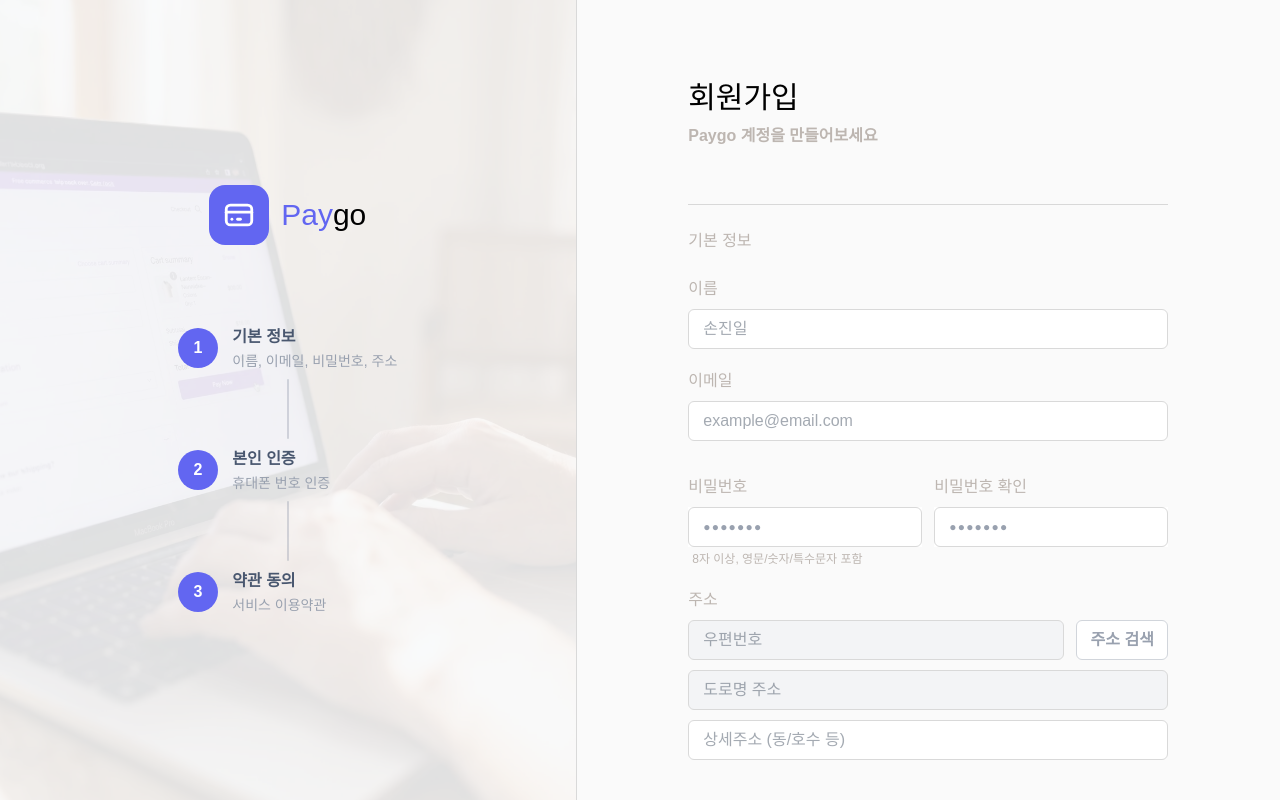
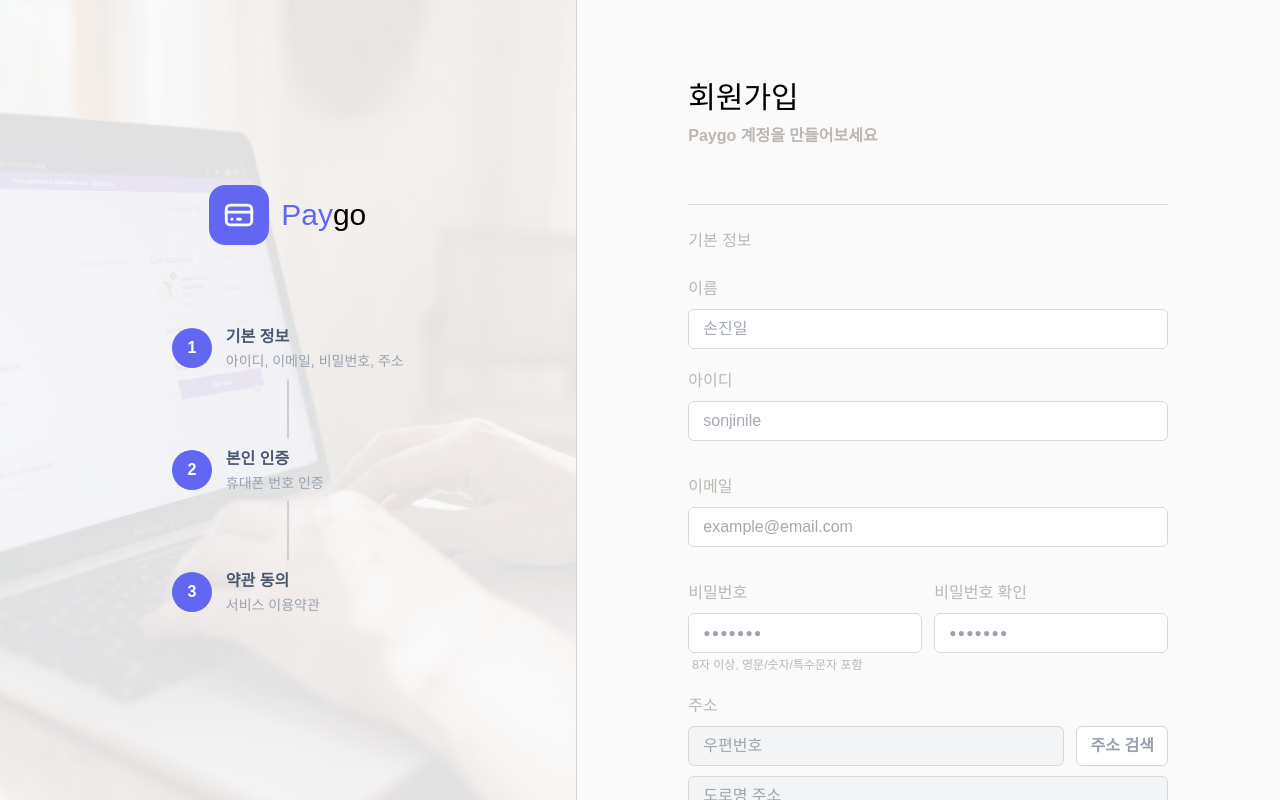
Before and after one commit to JinIleSon/paygo, a React (Vite) app in the folder paygo-frontend/: page /signup in a window 1280 px wide. Built offline with nearby package versions, Linux system fonts and the light colour scheme.

Commit message:
feat: 회원가입 아이디 추가

```diff
--- a/paygo-frontend/src/pages/auth/signupPage.tsx
+++ b/paygo-frontend/src/pages/auth/signupPage.tsx
@@ -11,6 +11,8 @@ import { searchAddress } from '../../lib/addressUtils';
 
 function SignupPage() {
     const [name, setName] = useState('');
+    const [loginId, setLoginId] = useState('');
+    const [isLoginIdChecked, setIsLoginIdChecked] = useState(false);
     const [email, setEmail] = useState('');
     const [password, setPassword] = useState('');
     const [confirmPassword, setConfirmPassword] = useState('');
@@ -31,7 +33,9 @@ function SignupPage() {
     const isAllChecked = checkedFirst && checkedSecond && checkedThird;
 
     const existedEmail = 'abc@email.com'; // TODO: DB에서 불러와야 하는 데이터. 현재 하드코딩되어 있음
+    const existedLoginId = 'sonjinile'; // TODO: DB에서 불러와야 하는 데이터. 현재 하드코딩되어 있음
 
+    const isLoginIdValid = /^[a-z][a-z0-9]{4,19}$/.test(loginId);
     const isEmailValid = /^[^\s@]+@[^\s@]+\.[^\s@]+$/.test(email);
     const isPasswordMatch = password === confirmPassword && confirmPassword !== '';
 
@@ -108,7 +112,7 @@ function SignupPage() {
                             <div className="text-[#49576f] flex flex-col">
                                 <div className="font-bold text-base text-start">기본 정보</div>
                                 <div className="font-medium text-sm text-gray-400 mt-0.5">
-                                    이름, 이메일, 비밀번호, 주소
+                                    아이디, 이메일, 비밀번호, 주소
                                 </div>
                             </div>
                         </div>
@@ -200,6 +204,33 @@ function SignupPage() {
                                         placeholder="손진일"
                                     />
                                 </div>
+                            </div>
+                        </div>
+                        <div className="mt-5 text-[#bdb6b1] font-medium">
+                            <div className="flex-[1]">
+                                <div className="mb-2">아이디</div>
+                                <div>
+                                    <TextInput
+                                        value={loginId}
+                                        onChange={(e) => setLoginId(e.target.value)}
+                                        placeholder="sonjinile"
+                                    />
+                                </div>
+                            </div>
+                            <div className="h-[10px] mt-1 ml-1 text-sm text-[12px]">
+                                {loginId &&
+                                    (!isLoginIdValid ? (
+                                        <div className="text-[#edaeaf]">
+                                            아이디 형식이 올바르지 않습니다
+                                        </div>
+                                    ) : loginId !== existedLoginId ? (
+                                        <div className="text-[#8fe0ae]">사용 가능한 아이디입니다</div>
+                                    ) : (
+                                        <div className="text-[#edaeaf]">
+                                            이미 사용 중인 아이디입니다
+                                        </div>
+                                    )
+                                )}
                             </div>
                         </div>
                         <div className="mt-5 text-[#bdb6b1] font-medium">
```
